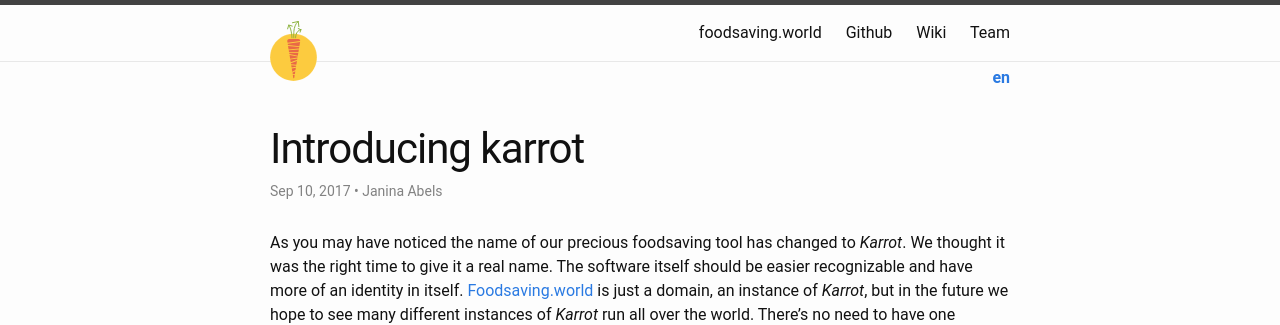
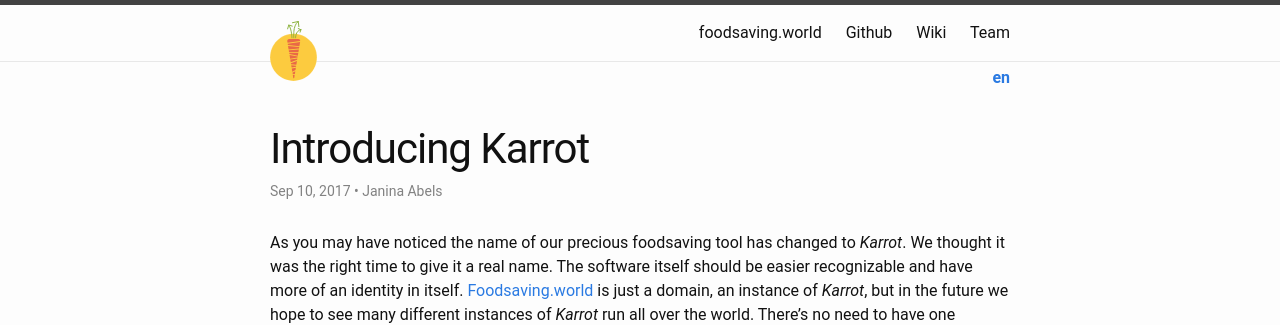
Before and after one commit to karrot-dev/karrot-blog, a Jekyll site: the page built from _posts/2017-09-10-introducing-karrot.md, in a window 1280 px wide. Shown: the top 325 px of the page. Built offline with Jekyll 4.4.1, drawn with Linux system fonts in a browser that asks for light colours.

Commit message:
upper case

```diff
--- a/_posts/2017-09-10-introducing-karrot.md
+++ b/_posts/2017-09-10-introducing-karrot.md
@@ -1,6 +1,6 @@
 ---
 layout: post
-title:  Introducing karrot
+title:  Introducing Karrot
 ref: introducing-karrot
 date: 2017-09-10
 lang: en
```
